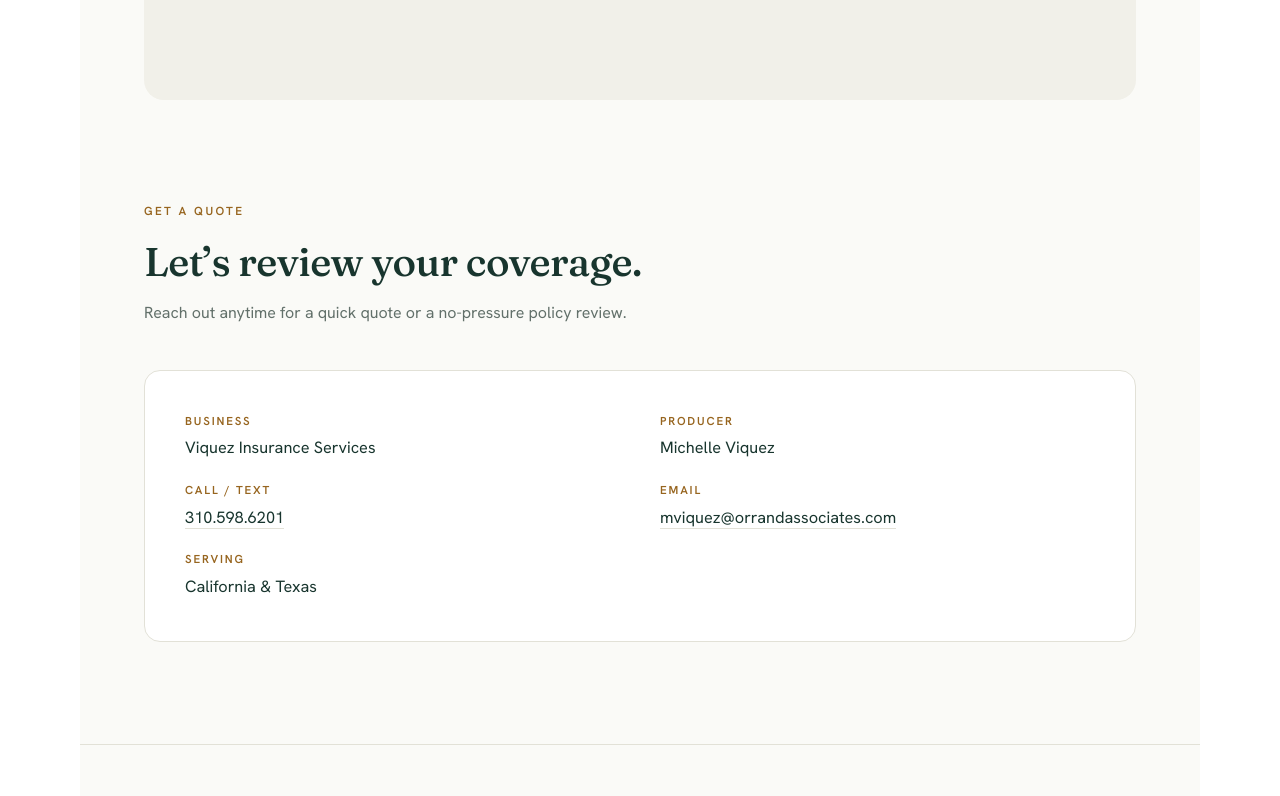
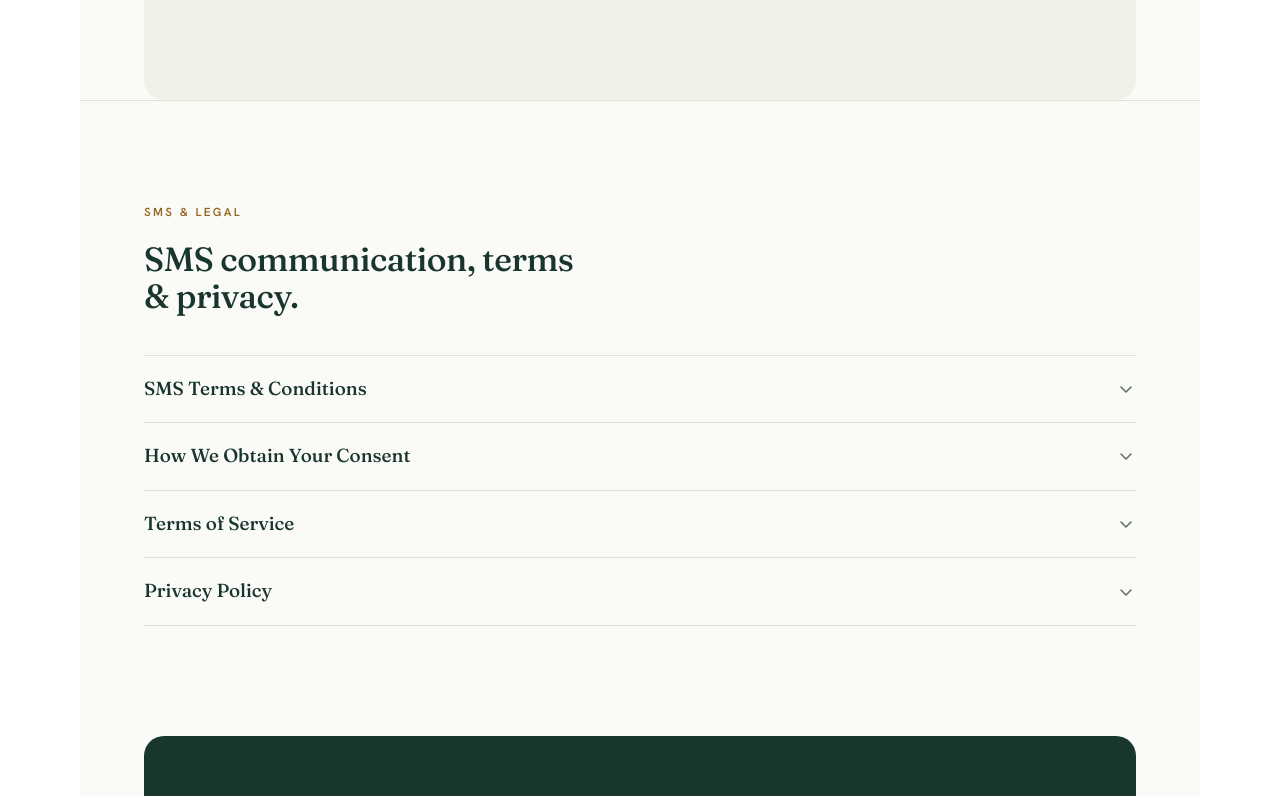
Before and after one commit to alviquez/viquez-insurance, a plain HTML site: page index.html in a window 1280 px wide. Shown: the part 2049-2845 px from the top of the page. Drawn offline with Linux system fonts and the light colour scheme.

Commit message:
Remove contact section from index.html
Removed contact section including details for Viquez Insurance Services.

```diff
--- a/index.html
+++ b/index.html
@@ -379,21 +379,6 @@
     </section>
   </div>
 
-  <!-- ===================== CONTACT ===================== -->
-  <div class="wrap band" id="contact-us">
-    <p class="eyebrow">Get a quote</p>
-    <h2>Let&rsquo;s review your coverage.</h2>
-    <p class="section-intro">Reach out anytime for a quick quote or a no-pressure policy review.</p>
-
-    <div class="contact-card">
-      <div class="row"><div class="k">Business</div><div class="v">Viquez Insurance Services</div></div>
-      <div class="row"><div class="k">Producer</div><div class="v">Michelle Viquez</div></div>
-      <div class="row"><div class="k">Call / Text</div><div class="v"><a href="tel:+13105986201">310.598.6201</a></div></div>
-      <div class="row"><div class="k">Email</div><div class="v"><a href="mailto:mviquez@orrandassociates.com">mviquez@orrandassociates.com</a></div></div> <!-- >>> REPLACE email <<< -->
-      <div class="row"><div class="k">Serving</div><div class="v">California &amp; Texas</div></div>
-    </div>
-  </div>
-
   <!-- ===================== SMS & LEGAL ===================== -->
   <div class="wrap band legal">
     <p class="eyebrow">SMS &amp; Legal</p>
@@ -527,7 +512,6 @@
       <div class="sub">California &amp; Texas</div>
       <p>Operated by Michelle Viquez, an independent insurance producer and sole proprietor.</p>
       <div class="footer-links">
-        <a href="#contact-us">Contact</a>
         <a href="#sms-terms">SMS Terms</a>
         <a href="#privacy-policy">Privacy Policy</a>
         <a href="#terms-of-service">Terms of Service</a>
```
